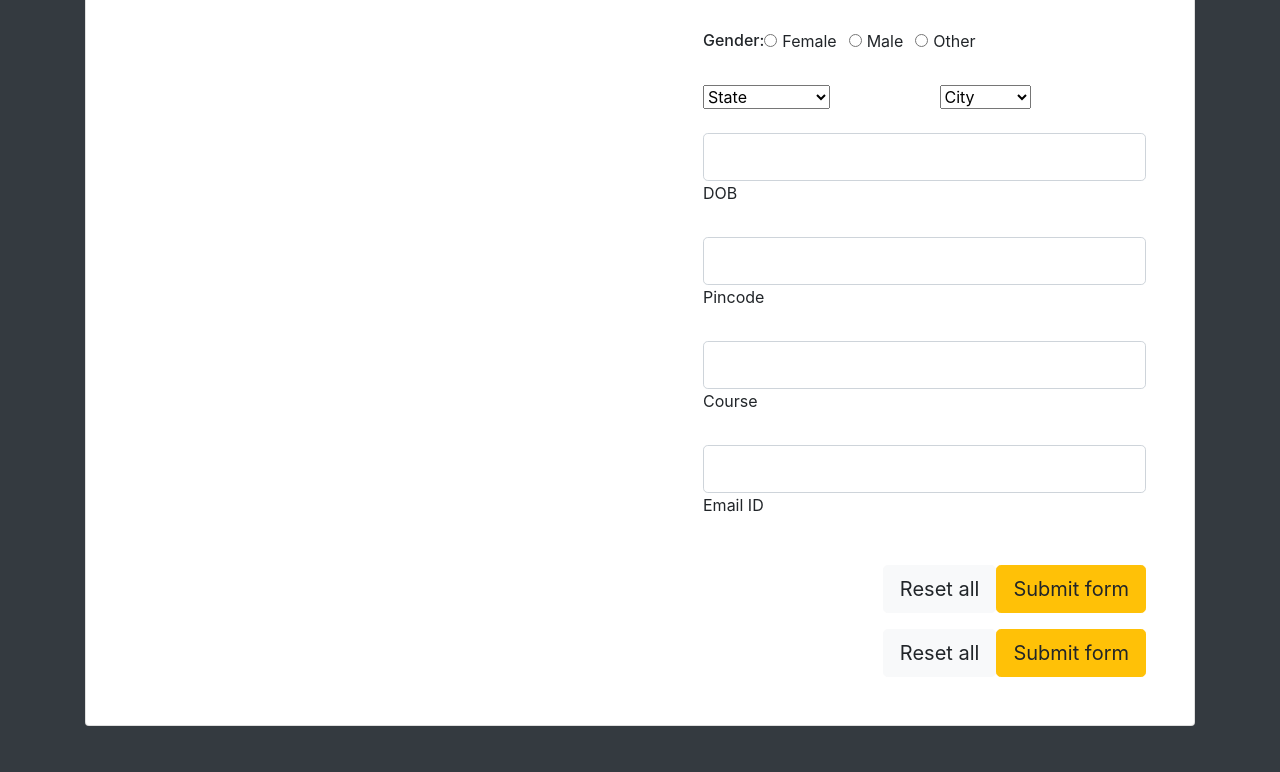
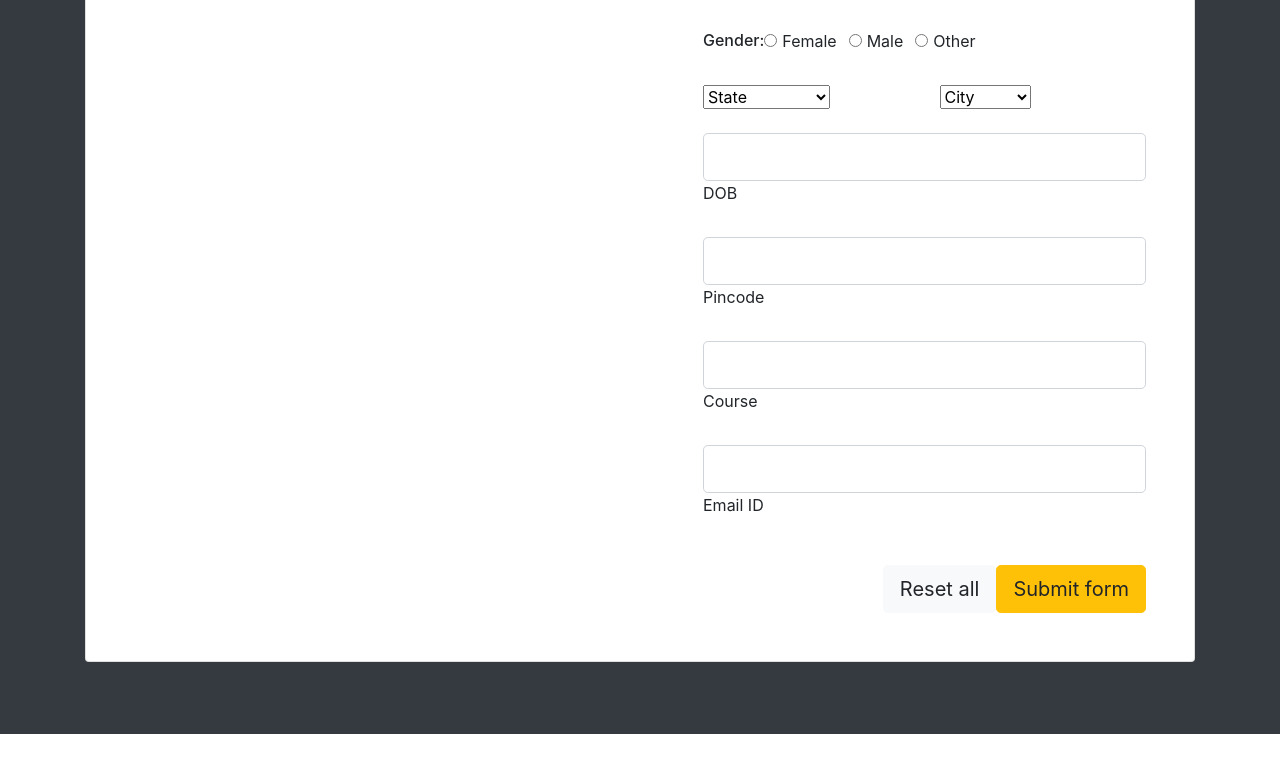
Before and after one commit to ARYAN-SRIVASTAVA-29/registration-form, a website: page index.html in a window 1280 px wide. Shown: the part 494-1266 px from the top of the page. After the commit the page ends 1228 px from the top, so only its background shows below. Drawn offline with nearby package versions, Linux system fonts and the light colour scheme.

Commit message:
Update index.html

```diff
--- a/index.html
+++ b/index.html
@@ -121,10 +121,7 @@
                       <button type="submit" class="btn btn-warning btn-lg ms-2">Submit form</button>
                     </div>
 
-                      <div class="d-flex justify-content-end pt-3">
-                        <button type="reset" class="btn btn-light btn-lg">Reset all</button>
-                        <button type="submit" class="btn btn-warning btn-lg ms-2">Submit form</button>
-                      </div>
+
                     </form>
 
                     <script>
```
